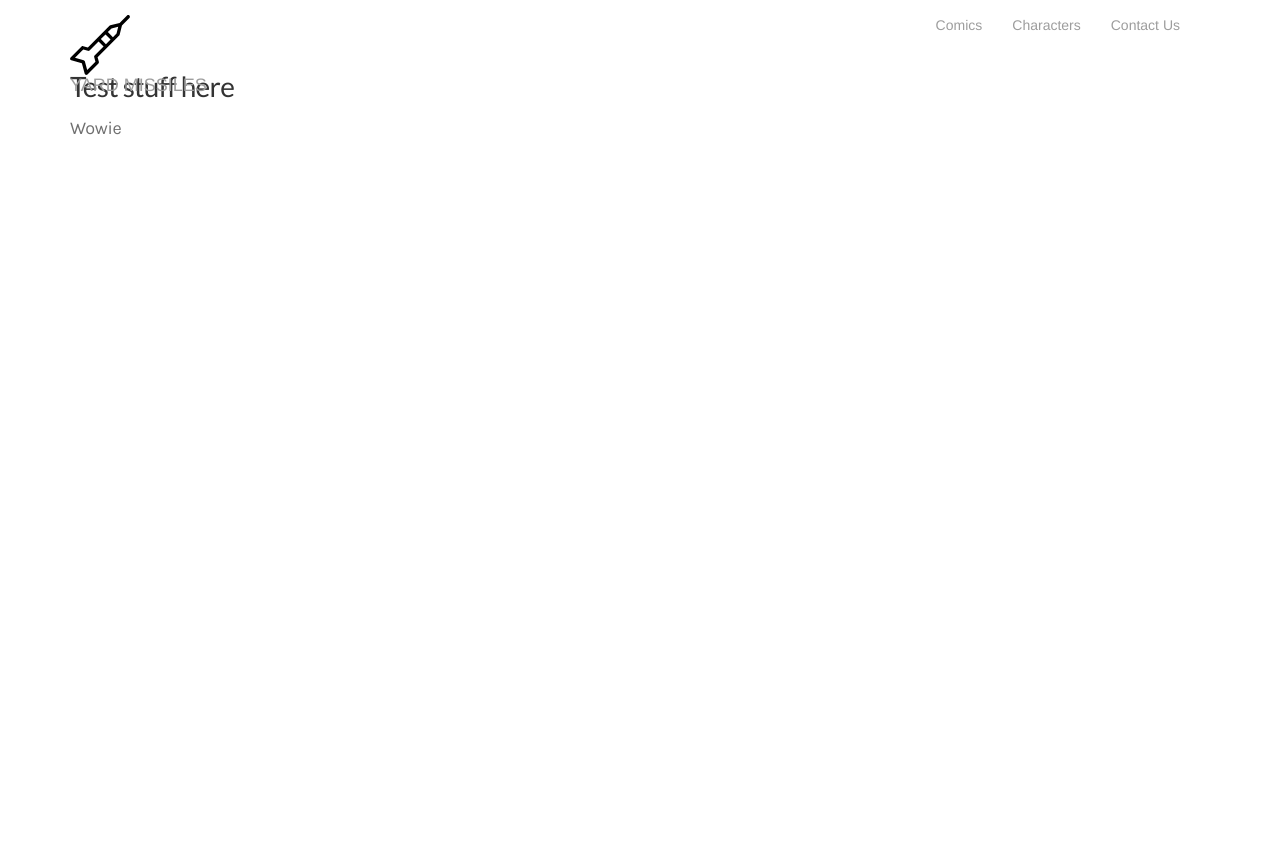
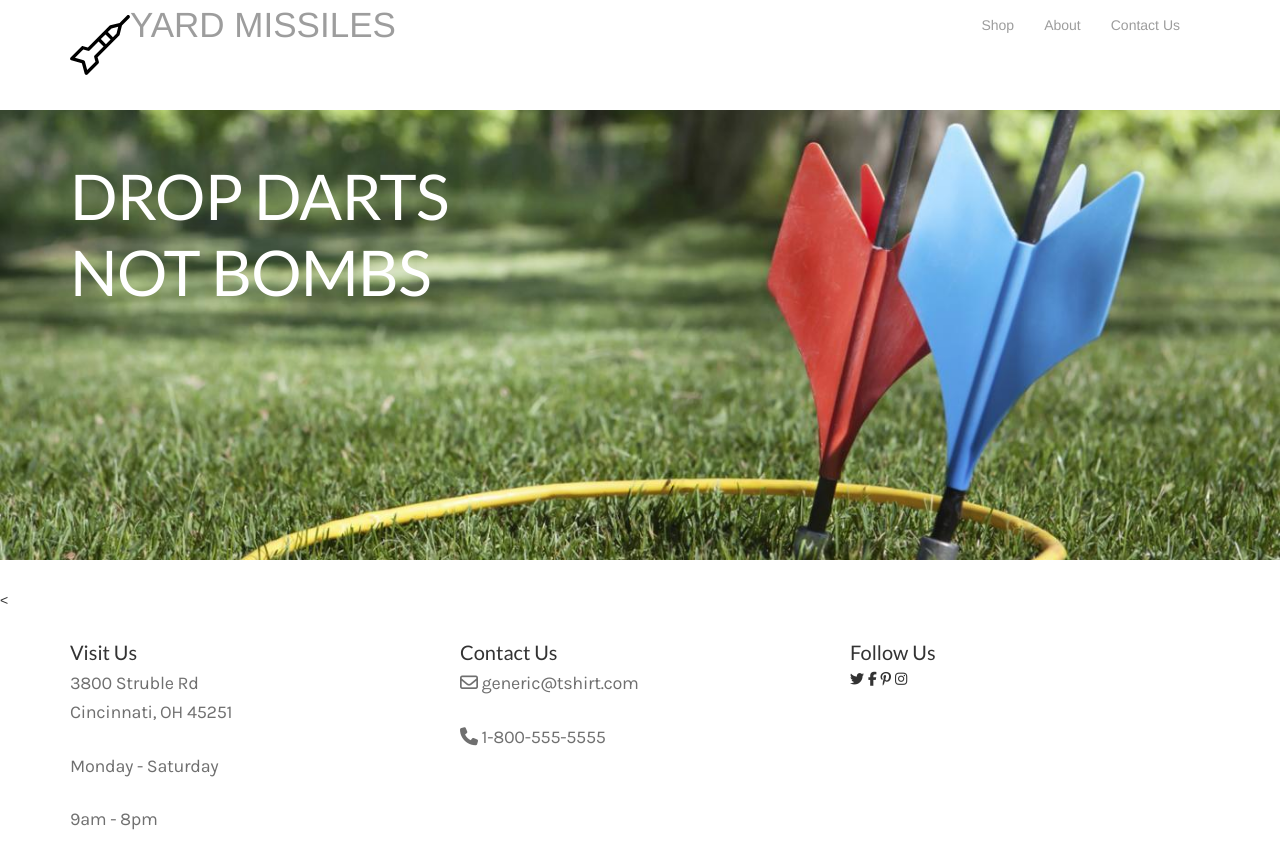
Before and after one commit to KBedgood/Lawn-Dart-Site---Week-4, a website: page index.html in a window 1280 px wide. Before the commit the page ends 800 px from the top, so only its background shows below. Drawn offline with nearby package versions, Linux system fonts and the light colour scheme; no server answers.

Commit message:
added header and nav

```diff
--- a/index.html
+++ b/index.html
@@ -4,6 +4,7 @@
 <head>
     <meta name="viewport" content="width=device-width, initial-scale=1">
     <title></title>
+    <script src="https://use.fontawesome.com/271fe5893f.js"></script>
     <link rel="stylesheet" href="https://maxcdn.bootstrapcdn.com/bootstrap/3.3.7/css/bootstrap.min.css" integrity="sha384-BVYiiSIFeK1dGmJRAkycuHAHRg32OmUcww7on3RYdg4Va+PmSTsz/K68vbdEjh4u" crossorigin="anonymous">
     <link rel="stylesheet" type="text/css" href="/css/main.css">
 </head>
@@ -24,19 +25,22 @@
                 </div>
                 <div id="navbarCollapse" class="collapse navbar-collapse navbar-right">
                     <ul class="nav navbar-nav">
-                        <li><a href="comics.html">Comics</a></li>
-                        <li><a href="characters.html">Characters</a></li>
+                        <li><a href="comics.html">Shop</a></li>
+                        <li><a href="characters.html">About</a></li>
                         <li><a href="contact.html">Contact Us</a></li>
                     </ul>
                 </div>
             </div>
         </nav>
     </div>
-    <div class="container">
-        <div class="companyInfo container">
+    <div class="container-flex">
+        <div class="jumbotron heroImage">
+            <div class="container slogan">
+                <h1>Drop darts</br>Not Bombs</h1>
+            </div>
+        </div>
+        <div class="productContainer container">
             <div class="row">
-                <h1>Test stuff here </h1>
-                <p>Wowie</p>
             </div>
         </div>
         <div class="companyTestimonals container">
@@ -51,8 +55,28 @@
             <div class="row">
             </div>
         </div>
-        <footer class="container">
-            <div class="footerContent row">
+        <<footer class="container">
+            <div class="row">
+                <div class="col-md-4">
+                    <h3>Visit Us</h3>
+                    <p>3800 Struble Rd</br>Cincinnati, OH 45251</p>
+                    <p>Monday - Saturday</p>
+                    <p>9am - 8pm</p>
+                </div>
+                <div class="col-md-4">
+                    <h3>Contact Us</h3>
+                    <p><i class="fa fa-envelope-o" aria-hidden="true"></i> generic@tshirt.com</p>
+                    <p><i class="fa fa-phone" aria-hidden="true"></i> 1-800-555-5555</p>
+                </div>
+                <div class="col-md-4">
+                    <h3>Follow Us</h3>
+                    <div class="socialIcons">
+                    	<i class="fa fa-twitter" aria-hidden="true"></i>
+                    	<i class="fa fa-facebook" aria-hidden="true"></i>
+                    	<i class="fa fa-pinterest-p" aria-hidden="true"></i>
+                    	<i class="fa fa-instagram" aria-hidden="true"></i>
+                    </div>
+                </div>
             </div>
         </footer>
     </div>
--- a/sass/main.scss
+++ b/sass/main.scss
@@ -1,22 +1,37 @@
     @import "_typography.scss";
-
 //Colors
 $darkBlue: #0B2647;
 $lightBlue: #223FA1;
 $lightRed: #A0261A;
 $darkRed: #602618;
-
 //Header
-body > div.container-flex > nav > div > div.navbar-header > a > img {
+.navbar-header {
+    height: 90px;
+    a {
+        font-size: 2.5em;
+    }
+    a > img {
         max-height: 60px;
         color: black;
+        display: block;
+        float: left;
     }
-
-.navbar{
-	background-color: white;
-	border: 0px;
+}
+    .navbar {
+        background: rgba(255, 255, 255, 0.87);
+        border:none;
         .navbar-toggle {
-		color:black;
+            color: black;
         }
-
     }
+    .heroImage {
+        height: 450px;
+        width: 100%;
+        background: url('/img/heroImage.jpg') no-repeat center;
+        background-size: cover;
+        .slogan h1 {
+            color: white;
+            text-align: left;
+            text-transform: uppercase;
+        }
+    }
```
Also changed, not shown: css/main.css, img/heroImage.jpg (added), 1 other file. Lines whose indentation alone changed are shown as unchanged.
